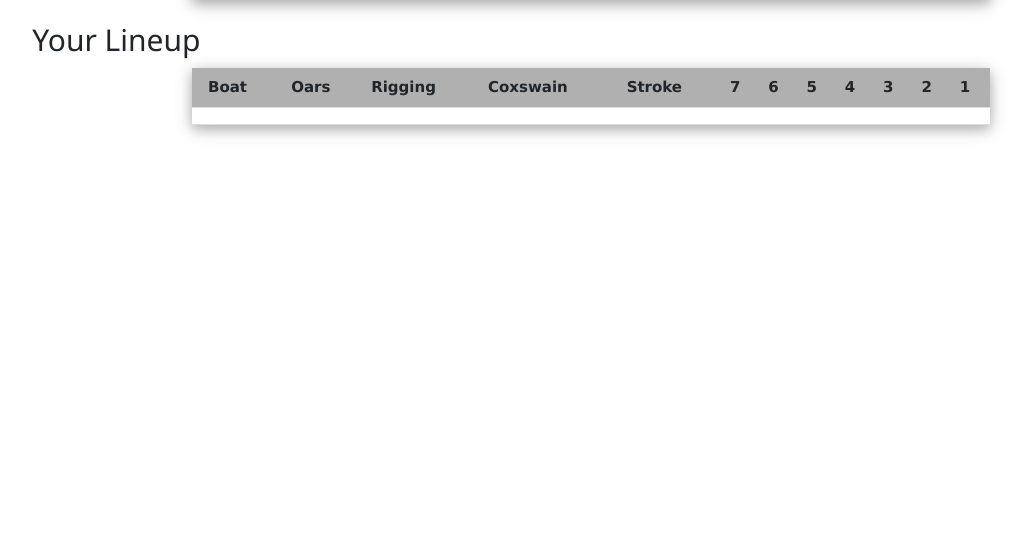
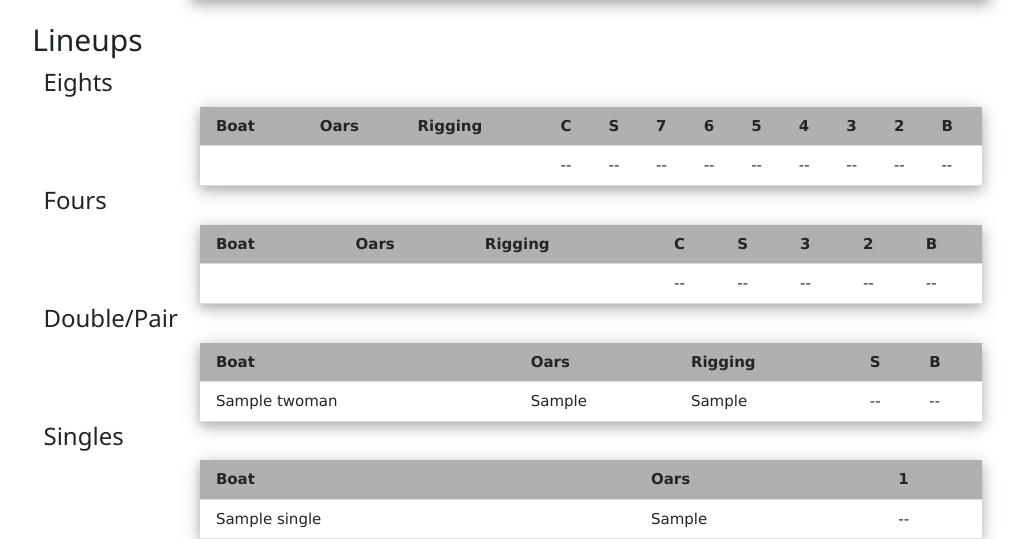
Before and after one commit to mattremigino1/vra-central, a PHP site: page / in a window 1280 px wide. Shown: the part 332-871 px from the top of the page, without its empty margins (49-1078 px from the left). Before the commit the page ends 469 px from the top, so only its background shows below. Run offline with PHP 8.4, Linux system fonts and the light colour scheme; the visitor is signed in with stand-in values (Sample User, id 1); tables that the repository leaves empty or names only in its code hold one stand-in row (values such as "Sample post"); data that the repository does not hold is empty.

Commit message:
lineups functionting

```diff
--- a/central-db.php
+++ b/central-db.php
@@ -1,8 +1,8 @@
 <?php
 
-function getLineup($athlete_id) {
+function getEights() {
     global $db;
-    $query = "SELECT boat_name FROM RowsIn WHERE athlete_id = $athlete_id";
+    $query = "SELECT * FROM EightMan";
     // prepare
     $statement = $db->prepare($query);
     // execute
@@ -10,6 +10,61 @@ function getLineup($athlete_id) {
     $results = $statement->fetchAll(); //fetch() will retrieve only first row fetchAll will retrieve all rows
     // close cursor
     $statement->closeCursor();
+    return $results;
+}
+
+function getFours() {
+    global $db;
+    $query = "SELECT * FROM FourMan";
+    // prepare
+    $statement = $db->prepare($query);
+    // execute
+    $statement->execute();
+    $results = $statement->fetchAll(); //fetch() will retrieve only first row fetchAll will retrieve all rows
+    // close cursor
+    $statement->closeCursor();
+    return $results;
+}
+function getTwoMan() {
+    global $db;
+    $query = "SELECT * FROM TwoMan";
+    // prepare
+    $statement = $db->prepare($query);
+    // execute
+    $statement->execute();
+    $results = $statement->fetchAll(); //fetch() will retrieve only first row fetchAll will retrieve all rows
+    // close cursor
+    $statement->closeCursor();
+    return $results;
+}
+
+function getSingle() {
+    global $db;
+    $query = "SELECT * FROM Single";
+    // prepare
+    $statement = $db->prepare($query);
+    // execute
+    $statement->execute();
+    $results = $statement->fetchAll(); //fetch() will retrieve only first row fetchAll will retrieve all rows
+    // close cursor
+    $statement->closeCursor();
+    return $results;
+}
+
+function getName($athlete_id) {
+    global $db;
+    $query = "SELECT CONCAT(first_name, ' ', last_name) AS Name FROM Athlete WHERE athlete_id = :athlete_id";
+    // prepare
+    $statement = $db->prepare($query);
+    $statement->bindValue(':athlete_id', $athlete_id);
+    // execute
+    $statement->execute();
+    $results = $statement->fetch(); //fetch() will retrieve only first row fetchAll will retrieve all rows
+    // close cursor
+    $statement->closeCursor();
+    if (!$results) {
+        return array("--");
+    }
     return $results;
 }
 
--- a/index.php
+++ b/index.php
@@ -15,7 +15,10 @@ $athlete_id = $_SESSION['athlete_id'];
 
 $todayWorkout = getTodayWorkout();
 $tmrrwWorkout = getTmrrwWorkout();
-$lineupBoat = getLineup($athlete_id);
+$eights = getEights();
+$fours = getFours();
+$twoman = getTwoMan();
+$single = getSingle();
 
 ?>
 
@@ -102,33 +105,115 @@ include("header.html");
 
   <br>
   <div class="row justify-content-center">
-  <h2>Your Lineup</h2>
-        <table class="w3-table w3-bordered w3-card-4 center" style="width:70%">
+  <h2>Lineups</h2> </br>
+  <div class="row justify-content-center">
+  <h3>Eights</h3>
+  <table class="w3-table w3-bordered w3-card-4 center" style="width:70%">
           <thead>
           <tr style="background-color:#B0B0B0">
             <th>Boat</th>
             <th>Oars</th>
             <th>Rigging</th>
-            <th>Coxswain</th>
-            <th>Stroke</th>
+            <th>C</th>
+            <th>S</th>
             <th>7</th>
             <th>6</th>
             <th>5</th>
             <th>4</th>
             <th>3</th>
             <th>2</th>
+            <th>B</th>
+          </tr>
+          </thead>
+      <?php foreach ($eights as $item): ?>
+          <tr>
+            <td><?php echo $item['boat_name']; ?></td>
+            <td><?php echo $item['oars']; ?></td>
+            <td><?php echo $item['rigging']; ?></td>
+            <td><?php echo getName($item['coxswain'])[0]; ?></td>
+            <td><?php echo getName($item['one_seat'])[0]; ?></td>
+            <td><?php echo getName($item['two_seat'])[0]; ?></td>
+            <td><?php echo getName($item['three_seat'])[0]; ?></td>
+            <td><?php echo getName($item['four_seat'])[0]; ?></td>
+            <td><?php echo getName($item['five_seat'])[0]; ?></td>
+            <td><?php echo getName($item['six_seat'])[0]; ?></td>
+            <td><?php echo getName($item['seven_seat'])[0]; ?></td>
+            <td><?php echo getName($item['eight_seat'])[0]; ?></td>
+          </tr>
+       <?php endforeach; ?>
+        </table>
+  </div>
+  <div class="row justify-content-center">
+  <h3>Fours</h3>
+  <table class="w3-table w3-bordered w3-card-4 center" style="width:70%">
+          <thead>
+          <tr style="background-color:#B0B0B0">
+            <th>Boat</th>
+            <th>Oars</th>
+            <th>Rigging</th>
+            <th>C</th>
+            <th>S</th>
+            <th>3</th>
+            <th>2</th>
+            <th>B</th>
+          </tr>
+          </thead>
+      <?php foreach ($fours as $item): ?>
+          <tr>
+            <td><?php echo $item['boat_name']; ?></td>
+            <td><?php echo $item['oars']; ?></td>
+            <td><?php echo $item['rigging']; ?></td>
+            <td><?php echo getName($item['coxswain'])[0]; ?></td>
+            <td><?php echo getName($item['one_seat'])[0]; ?></td>
+            <td><?php echo getName($item['two_seat'])[0]; ?></td>
+            <td><?php echo getName($item['three_seat'])[0]; ?></td>
+            <td><?php echo getName($item['four_seat'])[0]; ?></td>
+          </tr>
+       <?php endforeach; ?>
+        </table>
+  </div>
+  <div class="row justify-content-center">
+  <h3>Double/Pair</h3>
+  <table class="w3-table w3-bordered w3-card-4 center" style="width:70%">
+          <thead>
+          <tr style="background-color:#B0B0B0">
+            <th>Boat</th>
+            <th>Oars</th>
+            <th>Rigging</th>
+            <th>S</th>
+            <th>B</th>
+          </tr>
+          </thead>
+      <?php foreach ($twoman as $item): ?>
+          <tr>
+            <td><?php echo $item['boat_name']; ?></td>
+            <td><?php echo $item['oars']; ?></td>
+            <td><?php echo $item['rigging']; ?></td>
+            <td><?php echo getName($item['one_seat'])[0]; ?></td>
+            <td><?php echo getName($item['two_seat'])[0]; ?></td>
+          </tr>
+       <?php endforeach; ?>
+        </table>
+  </div>
+  <div class="row justify-content-center">
+  <h3>Singles</h3>
+  <table class="w3-table w3-bordered w3-card-4 center" style="width:70%">
+          <thead>
+          <tr style="background-color:#B0B0B0">
+            <th>Boat</th>
+            <th>Oars</th>
             <th>1</th>
           </tr>
           </thead>
-      <?php foreach ($lineupBoat as $item): ?>
+      <?php foreach ($single as $item): ?>
           <tr>
-             <td><?php
-             $item['boat_name'];
-             ?></td>
-
+            <td><?php echo $item['boat_name']; ?></td>
+            <td><?php echo $item['oars']; ?></td>
+            <td><?php echo getName($item['one_seat'])[0]; ?></td>
           </tr>
        <?php endforeach; ?>
         </table>
+  </div>
   </div>
 
 
```
